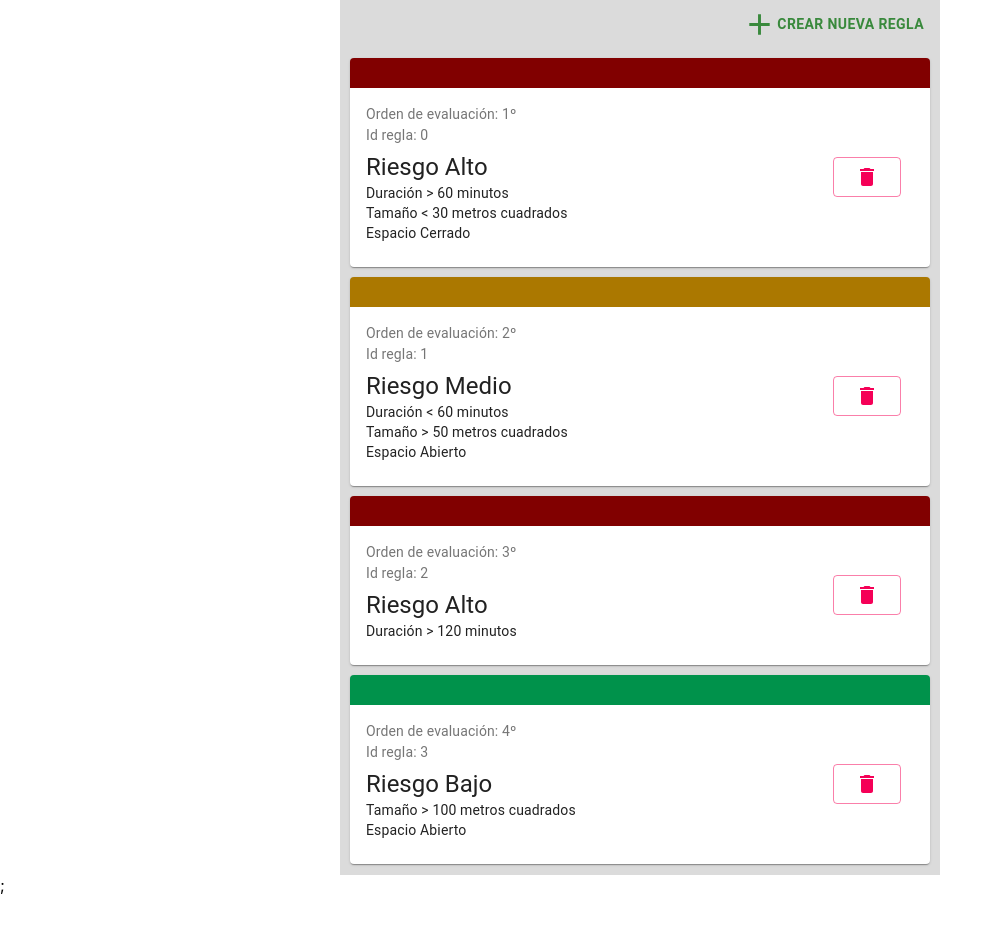
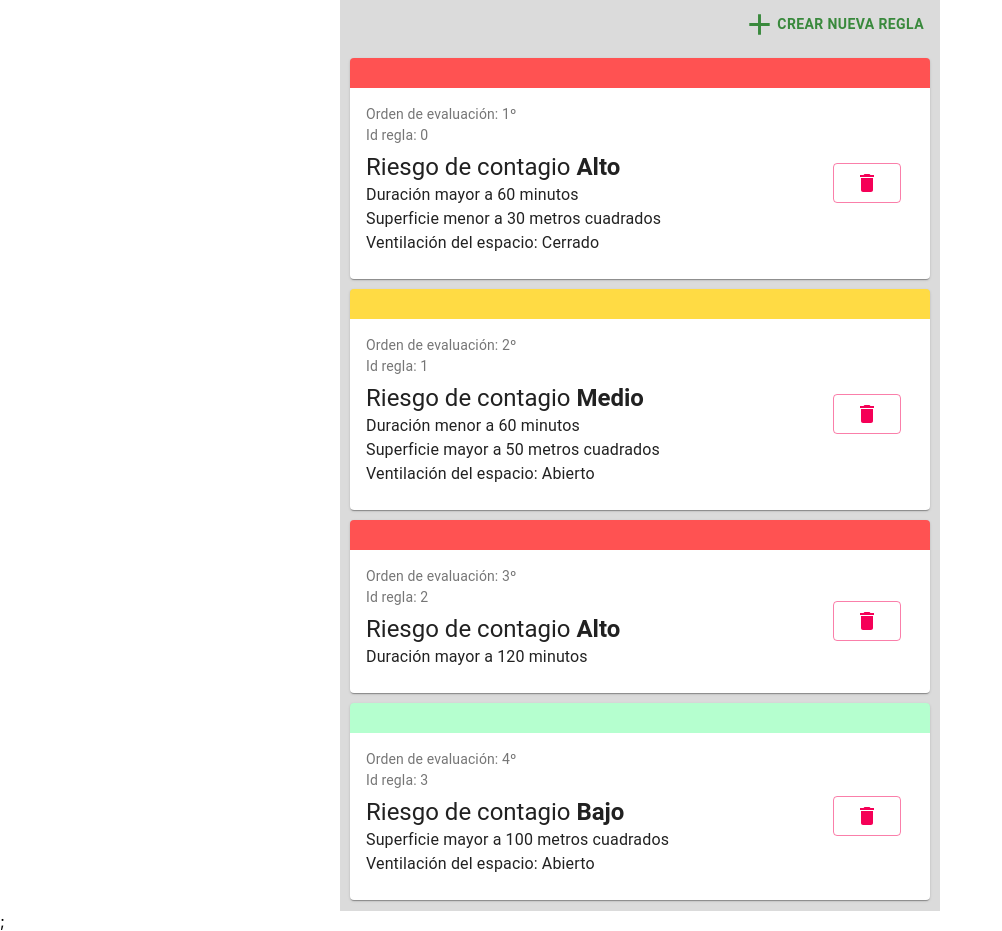
Before and after one commit to ct-fiuba/ct-web-app, a React (Create React App) app: page /rules in a window 1280 px wide. Shown: the whole page, without its empty margins (0-1002 px from the left). Before the commit the page ends 895 px from the top, so only its background shows below. Built offline with nearby package versions, Linux system fonts and the light colour scheme.

Commit message:
cambios diseño

```diff
--- a/src/components/Rules/RuleCard.js
+++ b/src/components/Rules/RuleCard.js
@@ -11,22 +11,16 @@ const useStyles = makeStyles({
   root: {
     minWidth: 275,
     margin: '10px',
-    borderTopWidth: '30px',
     borderTopStyle: 'inset',
   },
   highRisk: {
-    borderTopColor: '#d50000',
+    borderTop: '30px solid #ff5252',
   },
   mediumRisk: {
-    borderTopColor: '#ffb300',
+    borderTop: '30px solid #ffdb44',
   },
   lowRisk: {
-    borderTopColor: '#00e676',
-  },
-  bullet: {
-    display: 'inline-block',
-    margin: '0 2px',
-    transform: 'scale(0.8)',
+    borderTop: '30px solid #b5ffcf',
   },
   title: {
     fontSize: 14,
@@ -60,14 +54,14 @@ export default function RuleCard(props) {
                     {`Id regla: ${props.id}`}
                   </Typography>
                   <Typography variant="h5" component="h2">
-                    {`Riesgo ${props.contagionRisk}`}
+                    {`Riesgo de contagio `}<strong>{props.contagionRisk}</strong>
                   </Typography>
-                  <Typography variant="body2" component="p">
-                    {props.durationCmp ? `Duración ${props.durationCmp} ${props.durationValue} minutos` : ''}
+                  <Typography variant="body1" component="p">
+                    {props.durationCmp ? `Duración ${props.durationCmp === '<' ? "menor a" : "mayor a"} ${props.durationValue} minutos` : ''}
                     {props.durationCmp ? <br /> : ''}
-                    {props.m2Cmp ? `Tamaño ${props.m2Cmp} ${props.m2Value} metros cuadrados` : ''}
+                    {props.m2Cmp ? `Superficie ${props.m2Cmp === '<' ? "menor a" : "mayor a"} ${props.m2Value} metros cuadrados` : ''}
                     {props.m2Cmp ? <br /> : ''}
-                    {props.spaceValue ? `Espacio ${props.spaceValue}` : ''}
+                    {props.spaceValue ? `Ventilación del espacio: ${props.spaceValue}` : ''}
                   </Typography>
                 </CardContent>
               </Grid>
```
